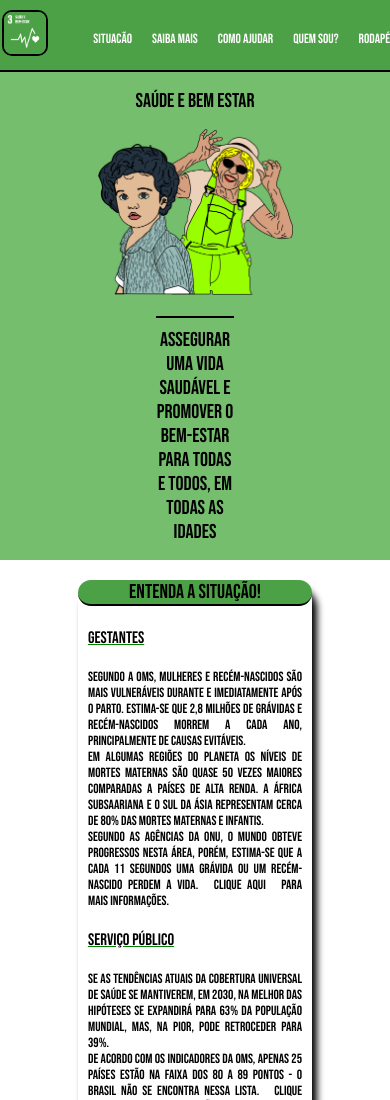
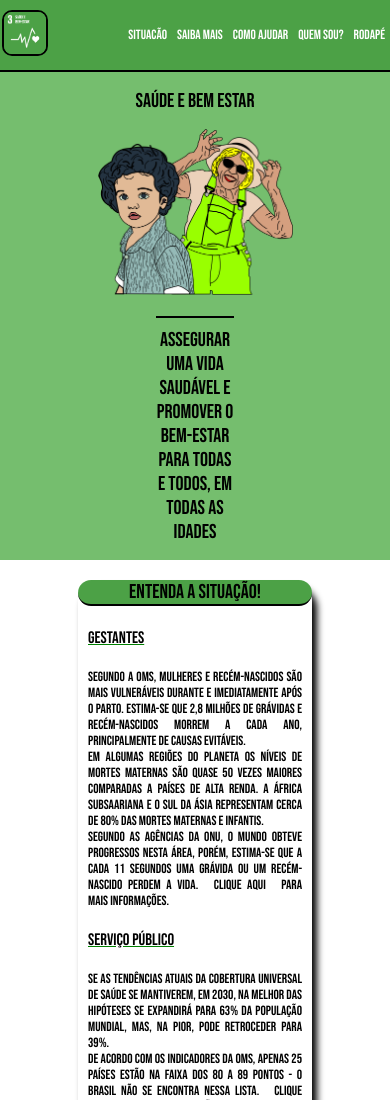
Before and after one commit to RENATlNH0/RENATlNH0.github.io, a plain HTML site: page index.html in a window 390 px wide. Shown: the top 1100 px of the page. Drawn offline with Linux system fonts and the light colour scheme.

Commit message:
ProjetoFinal

```diff
--- a/css_desafio/estilo.css
+++ b/css_desafio/estilo.css
@@ -212,7 +212,8 @@ h6{
         margin-left: 1.5px;
     }
     li{
-        padding-right: 0px;
+        font: normal 8pt Bebas Neue;
+        padding: 0px 5px;
     }
     .font_a{
         font-size: 10pt;
```
Also changed, not shown: img_desafio/fundo_gestante.png (added).
